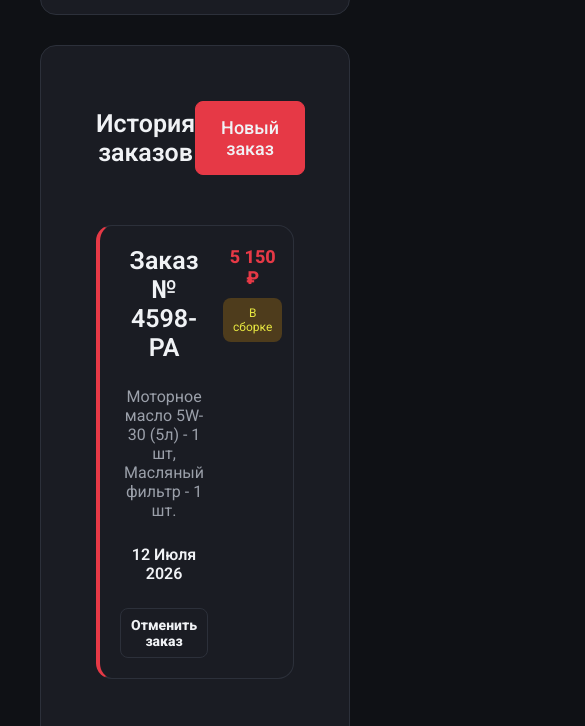
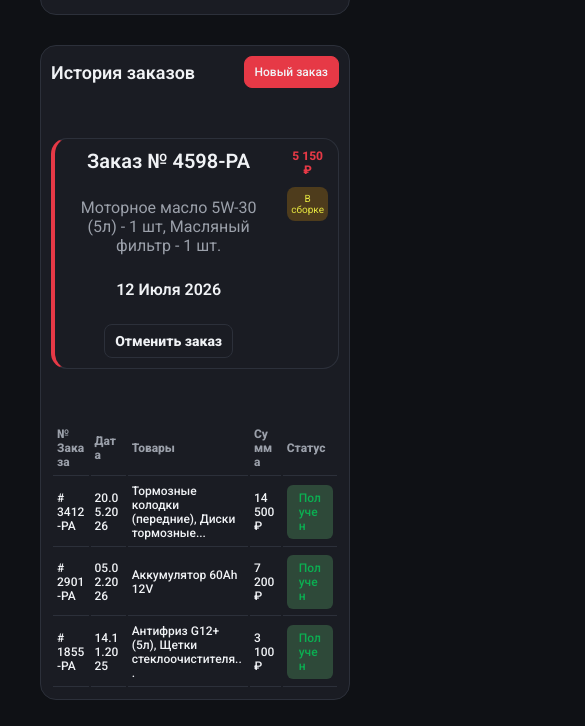
Before and after one commit to OlgaSasha/pro-auto, a plain HTML site: page order_block.html in a window 390 px wide. Shown: the part 915-1641 px from the top of the page, 585 px wide, since content can reach past the window. Drawn offline with Linux system fonts and the light colour scheme.

Commit message:
Внесены изменения в медиа запросы для мобильных устройств

```diff
--- a/style.css
+++ b/style.css
@@ -1441,7 +1441,7 @@ th {
     height: auto;
     padding: 20px 0;
     background-color: #161616;
-    padding: 40px 20px 30px 20px;
+    padding: 5px 20px 30px 20px;
     border-radius: 12px;
     top: 70px;
     z-index: 99990;
@@ -1534,4 +1534,42 @@ th {
     flex-direction: column;
     gap: 25px;
   }
-}
+  .form_rows {
+    grid-template-columns: 1fr;
+    gap: 25px;
+  }
+  th,
+  td {
+    font-size: 12px;
+    padding: 6px 4px;
+  }
+  table {
+    width: 100%;
+    max-width: 100%;
+    table-layout: auto;
+    word-break: break-word;
+  }
+  .service_plan {
+    font-size: 20px;
+  }
+  .status {
+    padding: 6px 4px;
+    font-size: 10px;
+  }
+  .order_top-title {
+    font-size: 18px;
+  }
+  .order_top-btn {
+    padding: 8px 10px;
+    font-size: 12px;
+  }
+  .order_price {
+    font-size: 12px;
+  }
+  .order_history-top {
+    padding: 10px;
+  }
+  .order_block {
+    padding: 10px;
+  }
+}
```
